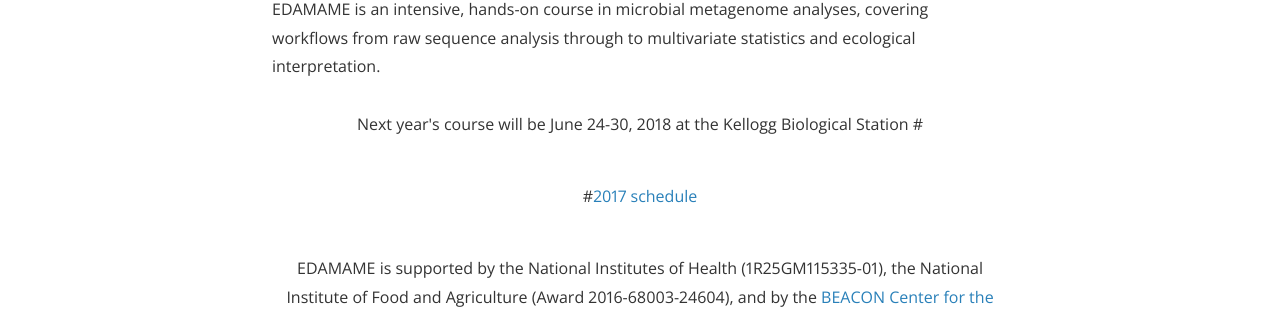
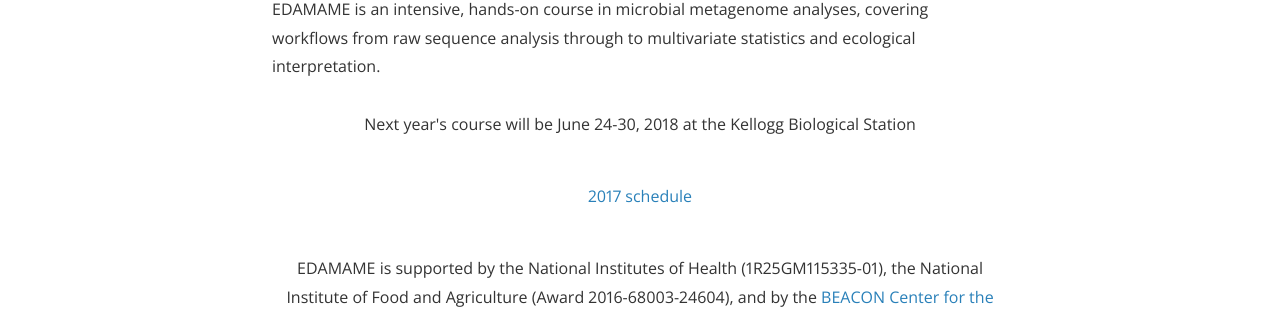
Before and after one commit to edamame-course/edamame-course.github.io, a Jekyll site: the page built from index.html, in a window 1280 px wide and 900 px high, scrolled down 443 px. Shown: the part 147-456 px from the top of the window. Built offline with Jekyll 4.4.1, drawn with Linux system fonts in a browser that asks for light colours; nearby versions of some CDN libraries; the list of posts is cut into pages by our own code; a style sheet for code colours, icons or effects is not loaded.

Commit message:
Update index.html

```diff
--- a/index.html
+++ b/index.html
@@ -22,8 +22,8 @@ EDAMAME is an intensive, hands-on course in microbial metagenome analyses, cover
 
 <p align=center><br>
 Next year's course will be June 24-30, 2018 at the Kellogg Biological Station
-#<p align=center><br>
-#<a href=https://github.com/edamame-course/2017-tutorials/wiki/Schedule-EDAMAME-2017>2017 schedule</a>
+<p align=center><br>
+<a href=https://github.com/edamame-course/2017-tutorials/wiki/Schedule-EDAMAME-2017>2017 schedule</a>
 
 <p align=center><br>
 EDAMAME is supported by the National Institutes of Health (1R25GM115335-01), the National Institute of Food and Agriculture (Award 2016-68003-24604), and by the <a href=http://beacon-center.org>BEACON Center for the Study of Evolution in Action</a>.  We thank the Michigan State <a href=http://icer.msu.edu/>Institute for Cyber-Enabled Research</a> for providing organic carbon, <a href=https://aws.amazon.com/ec2/>Amazon</a> for providing EC2 credits and <a href=https://mobio.com/>MO BIO</a> for providing t-shirts!
```
